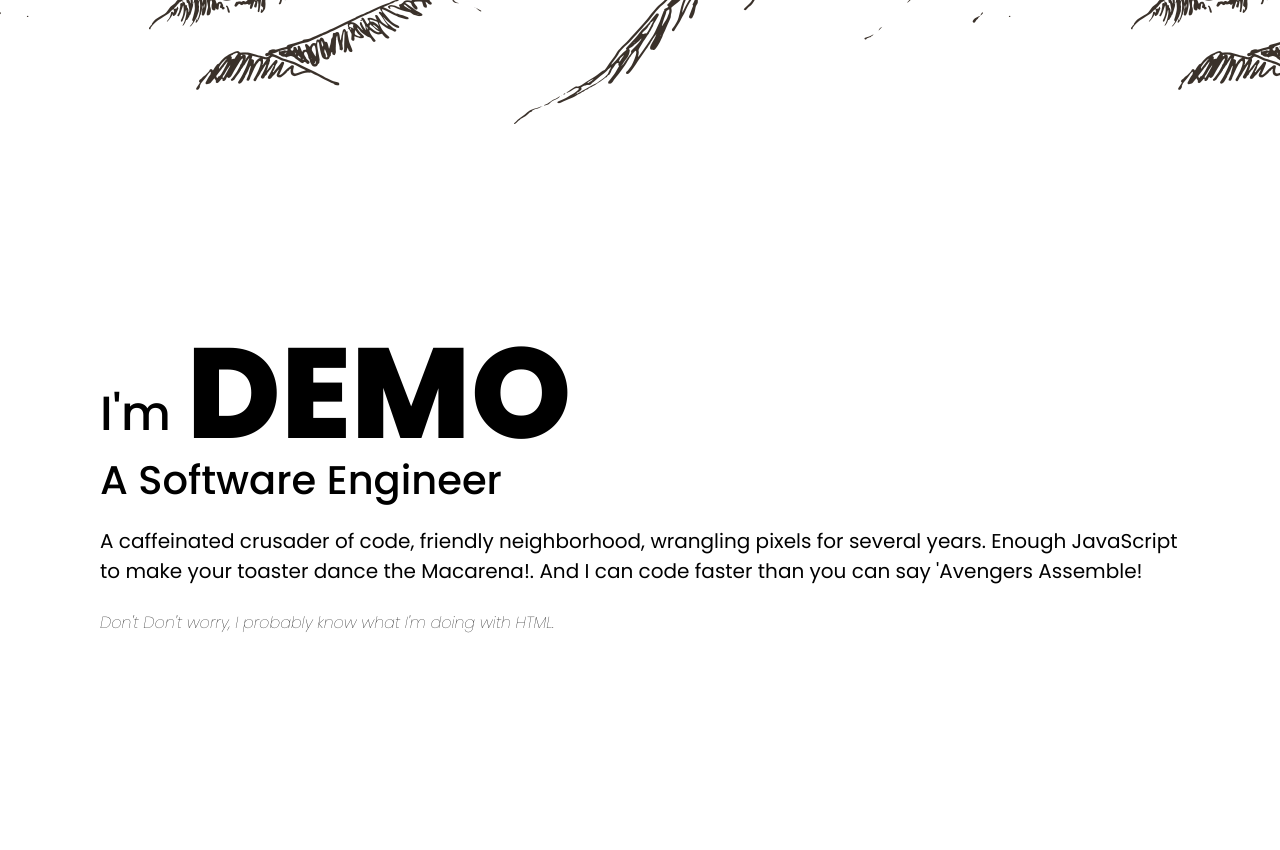
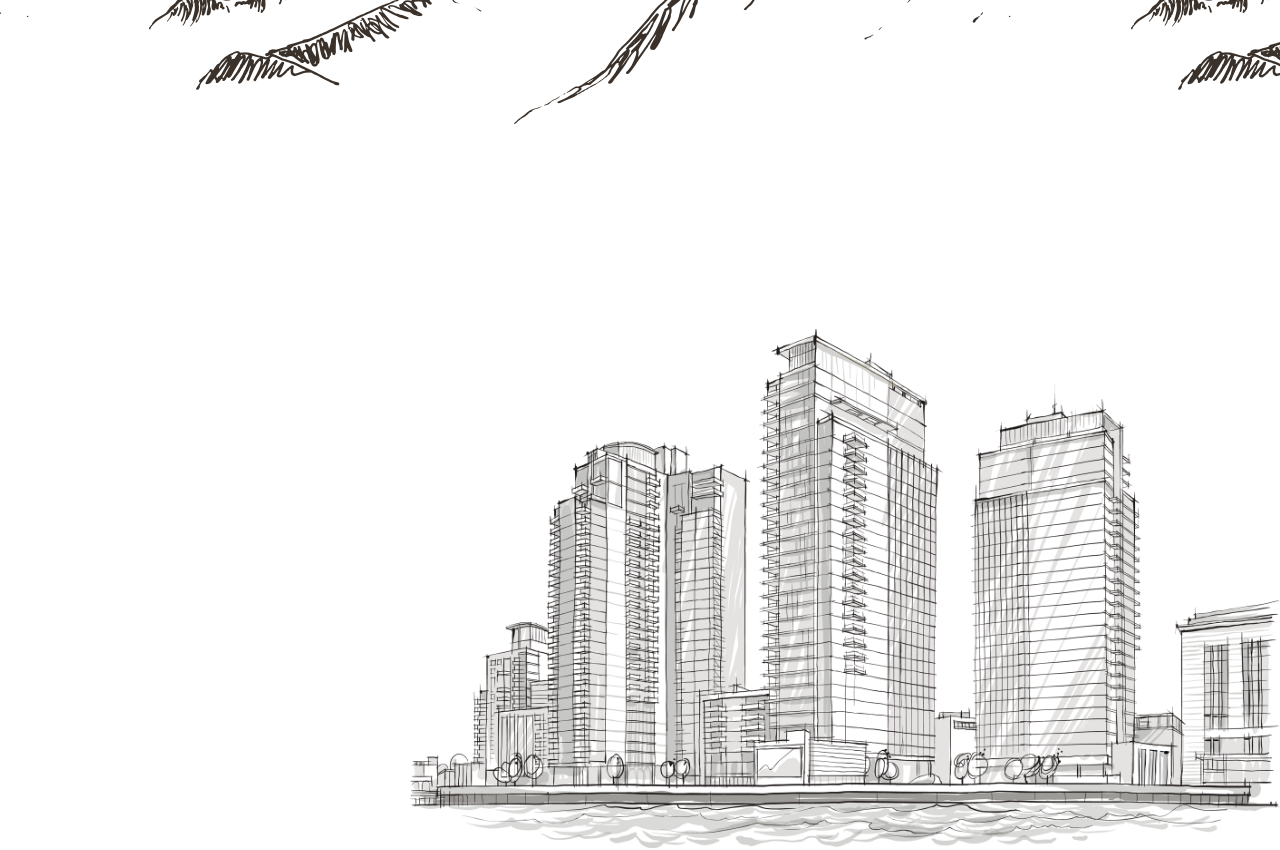
Before and after one commit to phuc-create/me-v3, a React (Create React App) app: page /about-me in a window 1280 px wide. Shown: the part 1400-2250 px from the top of the page. Built offline with nearby package versions, Linux system fonts and the light colour scheme.

Commit message:
start college journey page

```diff
--- a/src/pages/Hero/Hero.tsx
+++ b/src/pages/Hero/Hero.tsx
@@ -1,13 +1,14 @@
 import React from 'react'
 import { Section } from '../../components'
 import './styles.scss'
-import { HomeTown, Introduce } from './components'
+import { College, HomeTown, Introduce } from './components'
 
 const Hero = () => {
   return (
     <>
       <Introduce />
       <HomeTown />
+      <College />
       {/* TESTING */}
       <Section className="hero">
         <div className="text-wrapper">
--- /dev/null
+++ b/src/pages/Hero/components/College/College.tsx
@@ -0,0 +1,16 @@
+import React from 'react'
+import { Section } from '../../../../components'
+// import City from '../../../../assets/city.png'
+import Building from '../../../../assets/building.png'
+import './styles.scss'
+
+const College = () => {
+  return (
+    <Section
+      className="college"
+      mainChildren={<img className="building" src={Building} alt="city" />}
+    ></Section>
+  )
+}
+
+export default College
--- /dev/null
+++ b/src/pages/Hero/components/College/index.ts
@@ -0,0 +1 @@
+export { default } from './College'
--- /dev/null
+++ b/src/pages/Hero/components/College/styles.scss
@@ -0,0 +1,14 @@
+.college {
+  height: calc(100vh - 4.75rem);
+  overflow: hidden;
+  padding: 3rem 5rem 0 3rem;
+
+  .building {
+    position: absolute;
+    bottom: 0;
+    right: 0;
+    width: 68%;
+    background-position: bottom;
+    background-repeat: repeat-x;
+  }
+}
--- a/src/pages/Hero/components/HomeTown/styles.scss
+++ b/src/pages/Hero/components/HomeTown/styles.scss
@@ -4,14 +4,7 @@
 
 .hometown {
   height: calc(100vh - 4.75rem);
-  display: flex;
-  justify-content: center;
-  align-items: center;
-  flex-direction: column;
   overflow: hidden;
-  position: relative;
-  width: 100%;
-  position: relative;
 
   .wrap-moutain {
     position: absolute;
--- a/src/pages/Hero/components/index.ts
+++ b/src/pages/Hero/components/index.ts
@@ -1,4 +1,5 @@
+import College from './College'
 import HomeTown from './HomeTown'
 import Introduce from './Introduce'
 
-export { Introduce, HomeTown }
+export { Introduce, HomeTown, College }
```
Also changed, not shown: src/assets/building.png (added), src/assets/city.png (added).
